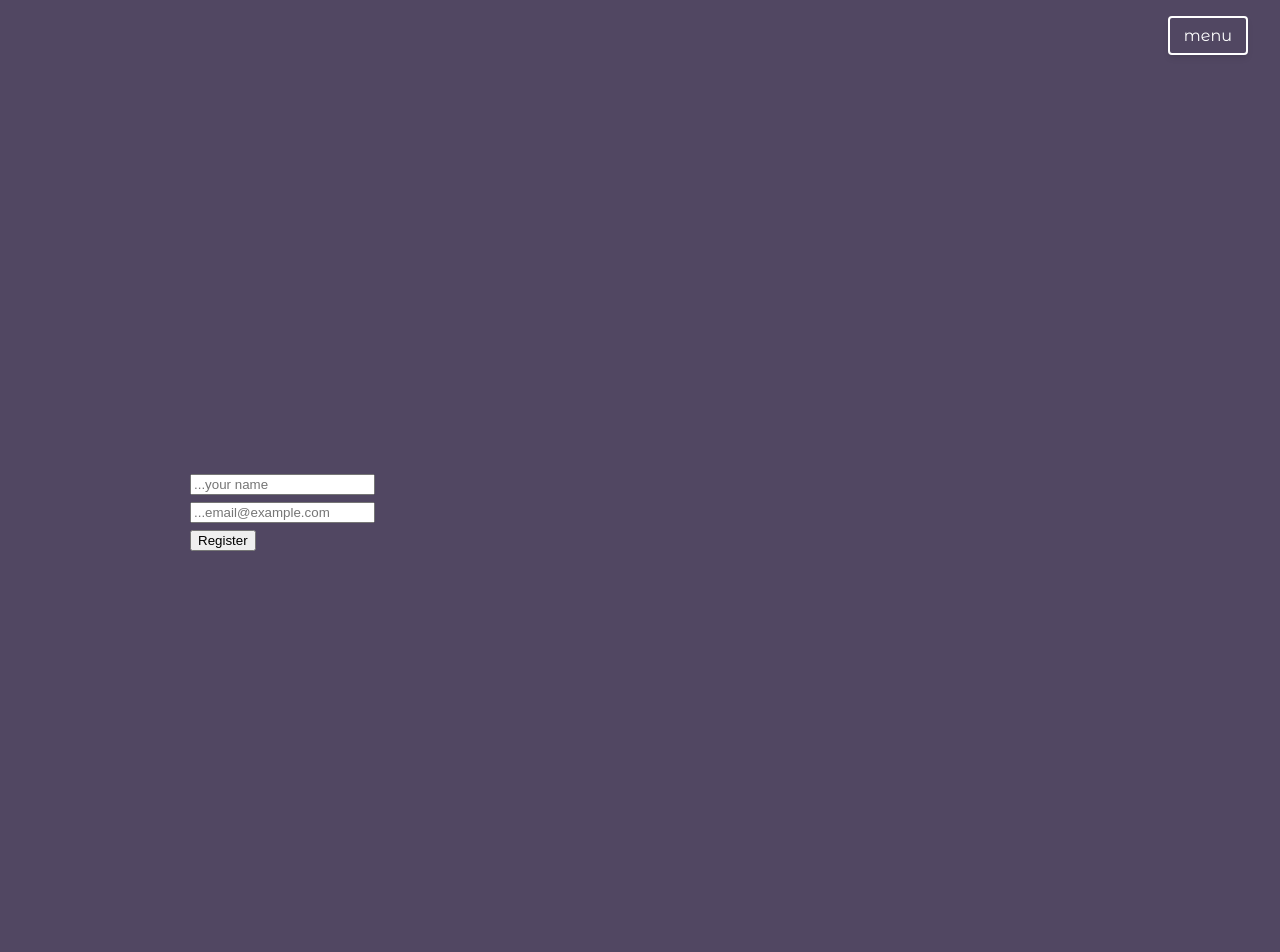
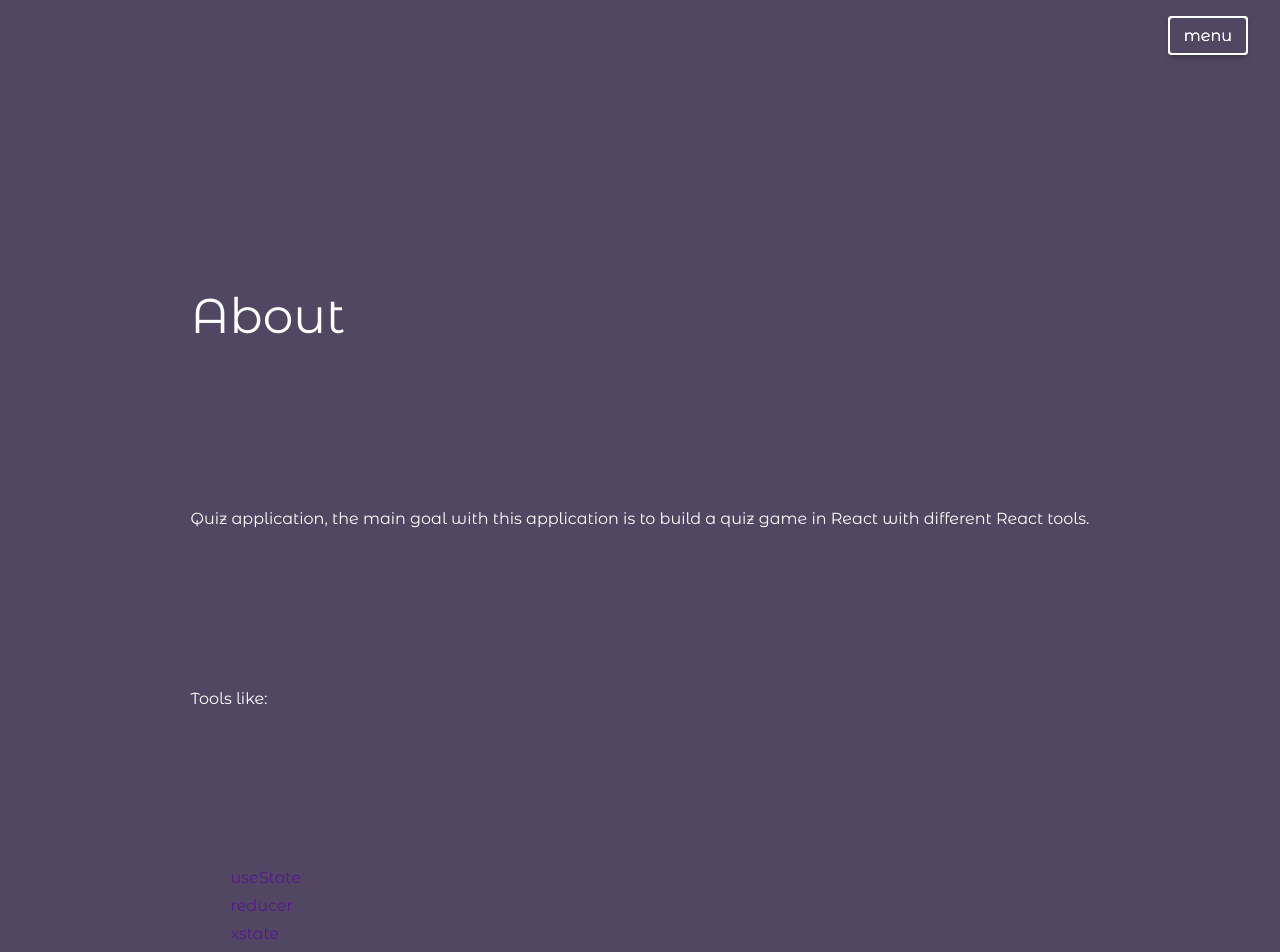
Before and after one commit to masiuciszek/Typescript-NodeJS, a React (Create React App) app: page /about in a window 1280 px wide. Shown: the top 952 px of the page. Before the commit the page ends 912 px from the top, so only its background shows below. Built offline with nearby package versions, Linux system fonts and the light colour scheme.

Commit message:
feat: sbout page

```diff
--- a/package.json
+++ b/package.json
@@ -14,6 +14,7 @@
     "@types/node": "^12.0.0",
     "@types/react": "^17.0.0",
     "@types/react-dom": "^17.0.0",
+    "@xstate/react": "^1.3.4",
     "framer-motion": "^4.1.17",
     "immer": "^9.0.2",
     "react": "^17.0.2",
@@ -21,7 +22,8 @@
     "react-router-dom": "^5.2.0",
     "react-scripts": "4.0.3",
     "typescript": "^4.1.2",
-    "web-vitals": "^1.0.1"
+    "web-vitals": "^1.0.1",
+    "xstate": "^4.20.0"
   },
   "scripts": {
     "start": "react-scripts start",
--- a/src/components/pages/about/index.tsx
+++ b/src/components/pages/about/index.tsx
@@ -1,63 +1,29 @@
-import { FormEvent } from "react"
+import Layout from "../../layout"
 
-const FORM_STATE = {
-  idle: "idle",
-  submitting: "submitting",
-  success: "success",
-  failure: "failure",
-} as const
-
-interface FormTransition {
-  idle: {
-    SUBMIT: Pick<typeof FORM_STATE, "submitting">
-  }
-}
-
-const formTransitions = {
-  // when we are on the idle state we can only transition to the submitting state
-  [FORM_STATE.idle]: {
-    // event name
-    SUBMIT: FORM_STATE.submitting,
-  },
-  [FORM_STATE.submitting]: {
-    SUCCEED: FORM_STATE.success,
-    FAIL: FORM_STATE.failure,
-  },
-  [FORM_STATE.success]: {
-    RESET: FORM_STATE.idle,
-  },
-  [FORM_STATE.failure]: {
-    SUBMIT: FORM_STATE.submitting,
-    RESET: FORM_STATE.idle,
-  },
-} as const
-
-type FormStateKeys = keyof typeof FORM_STATE
-type FormStateValues = typeof FORM_STATE[FormStateKeys]
-type Event = "RESET" | "SUBMIT" | "FAIL" | "SUCCEED"
-
-const transition = (state: FormStateKeys, event: Event) => {
-  // @ts-ignore
-  const nextState = formTransitions[state]["SUBMIT"]
-  console.log(nextState)
-}
+const TOOLS = [
+  { name: "useState", url: "" },
+  { name: "reducer", url: "" },
+  { name: "xstate", url: "" },
+  // Maybe Recoil ?
+]
 
 const AboutPage = () => {
-  const handleSubmit = (event: FormEvent<HTMLFormElement>) => {
-    event.preventDefault()
-  }
-
-  console.log(transition("success", "SUBMIT"))
   return (
-    <form onClick={handleSubmit}>
-      <div className="form-group">
-        <input type="text" name="name" placeholder="...your name" />
-      </div>
-      <div className="form-group">
-        <input type="email" name="email" placeholder="...email@example.com" />
-      </div>
-      <button type="submit">Register</button>
-    </form>
+    <Layout>
+      <h1>About</h1>
+      <p>
+        Quiz application, the main goal with this application is to build a quiz game in React with
+        different React tools.
+      </p>
+      <p>Tools like:</p>
+      <ul>
+        {TOOLS.map(({ name, url }) => (
+          <li key={name}>
+            <a href={url}>{name}</a>
+          </li>
+        ))}
+      </ul>
+    </Layout>
   )
 }
 
```
Also changed, not shown: 1 other file (tests, documents, lock files or other folders).
